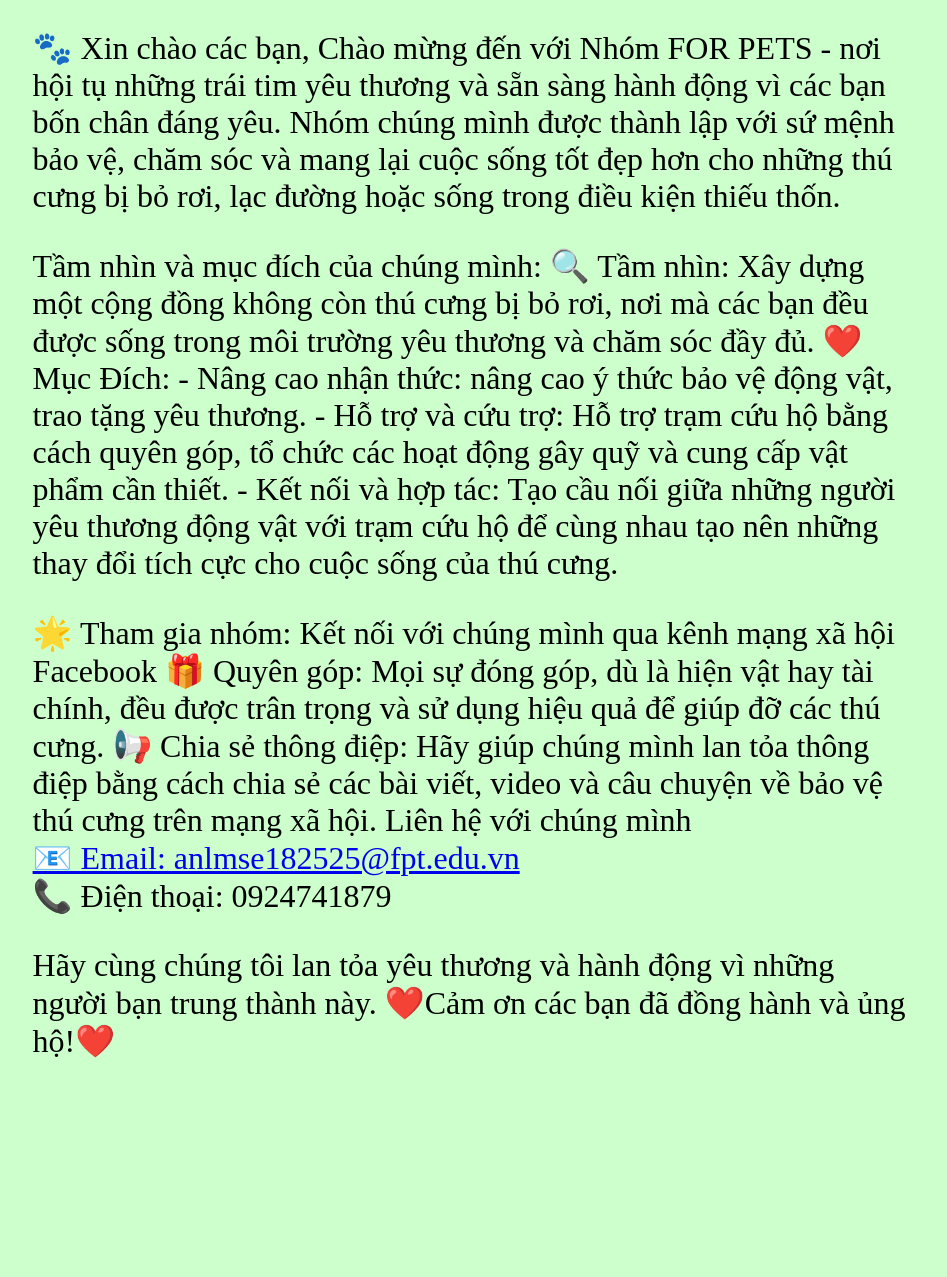
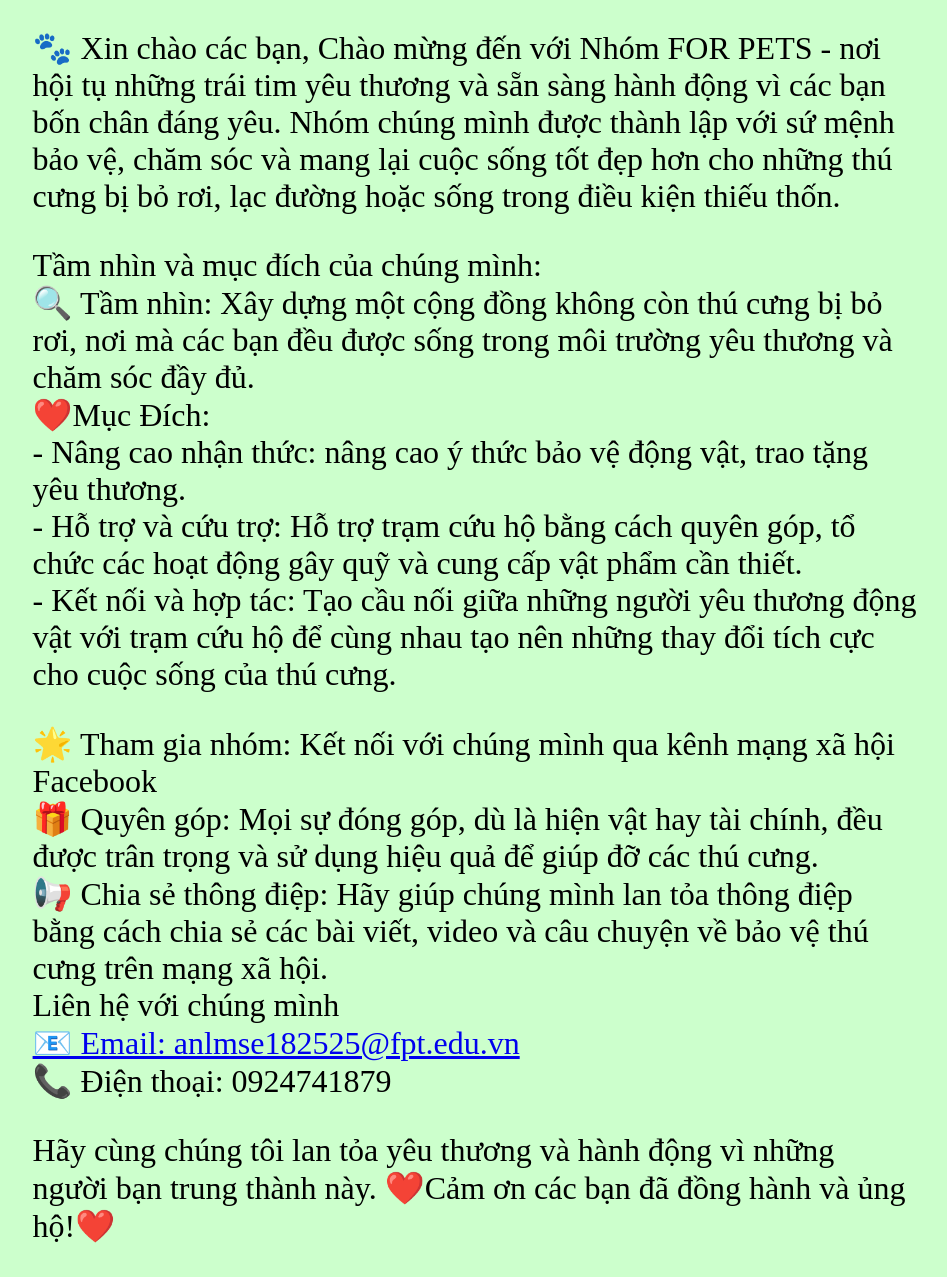
Before and after one commit to MinhAn1808/ForPets.com, a plain HTML site: page About us.html in a window 1280 px wide. Shown: the part 930-2207 px from the top of the page, without its empty margins (165-1112 px from the left). Before the commit the page ends 2022 px from the top, so only its background shows below. Drawn offline with Linux system fonts and the light colour scheme.

Commit message:
About us.html

```diff
--- a/About us.html
+++ b/About us.html
@@ -55,21 +55,21 @@
         những thú cưng bị bỏ rơi, lạc đường hoặc sống trong điều kiện thiếu thốn.
     </p>
     <p class="introduce">
-        Tầm nhìn và mục đích của chúng mình:
+        Tầm nhìn và mục đích của chúng mình:<br>
         🔍 Tầm nhìn: Xây dựng một cộng đồng không còn thú cưng bị bỏ rơi, nơi mà các bạn đều được sống trong môi trường
-        yêu thương và chăm sóc đầy đủ.
-        ❤️Mục Đích:
-        - Nâng cao nhận thức: nâng cao ý thức bảo vệ động vật, trao tặng yêu thương.
+        yêu thương và chăm sóc đầy đủ.<br>
+        ❤️Mục Đích:<br>
+        - Nâng cao nhận thức: nâng cao ý thức bảo vệ động vật, trao tặng yêu thương.<br>
         - Hỗ trợ và cứu trợ: Hỗ trợ trạm cứu hộ bằng cách quyên góp, tổ chức các hoạt động gây quỹ và cung cấp vật phẩm
-        cần thiết.
+        cần thiết.<br>
         - Kết nối và hợp tác: Tạo cầu nối giữa những người yêu thương động vật với trạm cứu hộ để cùng nhau tạo nên
         những thay đổi tích cực cho cuộc sống của thú cưng.
     </p>
-    <p class="introduce">🌟 Tham gia nhóm: Kết nối với chúng mình qua kênh mạng xã hội Facebook
+    <p class="introduce">🌟 Tham gia nhóm: Kết nối với chúng mình qua kênh mạng xã hội Facebook<br>
         🎁 Quyên góp: Mọi sự đóng góp, dù là hiện vật hay tài chính, đều được trân trọng và sử dụng hiệu quả để giúp đỡ
-        các thú cưng.
+        các thú cưng.<br>
         📢 Chia sẻ thông điệp: Hãy giúp chúng mình lan tỏa thông điệp bằng cách chia sẻ các bài viết, video và câu
-        chuyện về bảo vệ thú cưng trên mạng xã hội.
+        chuyện về bảo vệ thú cưng trên mạng xã hội.<br>
         Liên hệ với chúng mình <br>
         <a
             href="https://mail.google.com/mail/u/0/#inbox?compose=jrjtWvPfpBGVlGSgmNXfbplKpCXQsScDHhNbdpbRnWpmCXCvLnTxpkCwzzqGZxCMhlPFSsvh">📧
```
